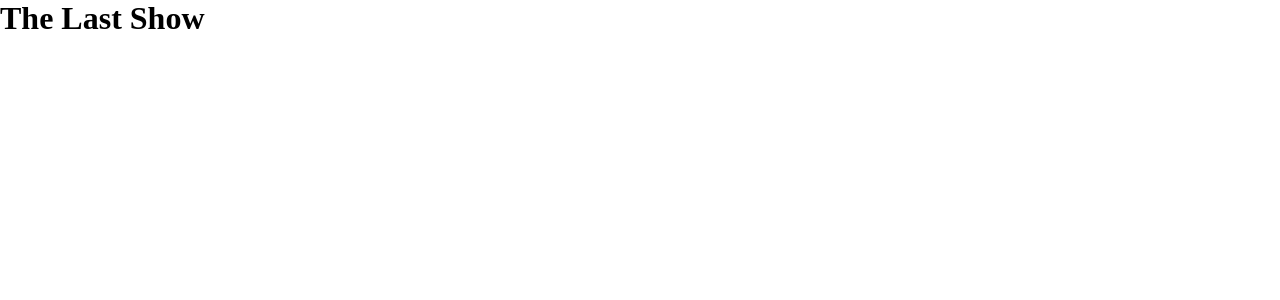
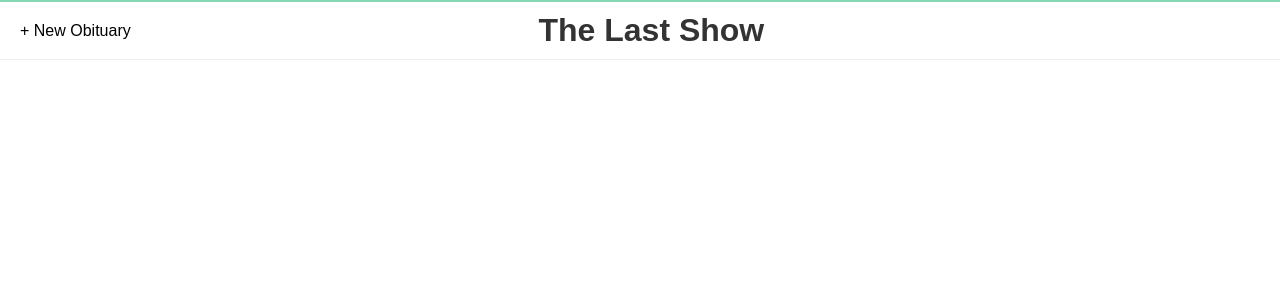
Before and after one commit to batoolhussaini/The-Last-Show, a React (Create React App) app: page / in a window 1280 px wide. Shown: the top 300 px of the page. Built offline with nearby package versions, Linux system fonts and the light colour scheme.

Commit message:
simple layout stuff

```diff
--- a/src/App.js
+++ b/src/App.js
@@ -1,5 +1,26 @@
+import { useState } from "react";
+
+
 function App() {
-  return <h1>The Last Show</h1>;
+  const [collapse, setCollapse] = useState(false);
+  return (
+    <div id="container">
+      <header>
+        <aside>
+          <button id="menu-button" onClick={() => setCollapse(!collapse)}>
+            + New Obituary
+          </button>
+        </aside>
+        <div id="app-header">
+          <h1>
+            The Last Show
+          </h1>
+        </div>
+        <aside>&nbsp;</aside>
+      </header>
+    </div>
+  );
+
 }
 
 export default App;
--- /dev/null
+++ b/src/Empty.js
@@ -0,0 +1,5 @@
+function Empty() {
+    return <div id="empty-holder">No Obituary yet.</div>;
+  }
+
+  export default Empty;
--- a/src/index.css
+++ b/src/index.css
@@ -14,3 +14,63 @@ a {
   color: inherit;
   text-decoration: none;
 }
+body {
+  font-family: Arial, Helvetica, sans-serif !important;
+  max-height: 100vh;
+  color: #333;
+}
+
+button,
+input {
+  border: none;
+  outline: none;
+  background-color: transparent;
+}
+button {
+  cursor: pointer;
+}
+#container {
+  min-height: 100vh;
+  max-height: 100vh;
+  display: flex;
+  flex-direction: column;
+  overflow: hidden;
+}
+#container > header {
+  border-top: 2px solid #85d6b4;
+}
+header h1 a:hover {
+  color: #69c8b8;
+}
+header {
+  display: flex;
+  border-bottom: 1px solid #eee;
+}
+header aside {
+  flex: 0 1 10%;
+  display: flex;
+  justify-content: flex-start;
+}
+#menu-button {
+  padding: 0 20px;
+  font-size: 1em;
+  white-space: nowrap;
+}
+button:hover,
+.button:hover {
+  background-color:  #187c71;
+  color: white;
+}
+#app-header {
+  flex: 1;
+  text-align: center;
+  margin: 0;
+  padding: 10px 0;
+}
+ /* "no obituary yet"*/
+ #no-ob-yet {
+  color: gray;
+  padding: 16px;
+  text-align: center;
+  font-size: 1.2em;
+}
```
